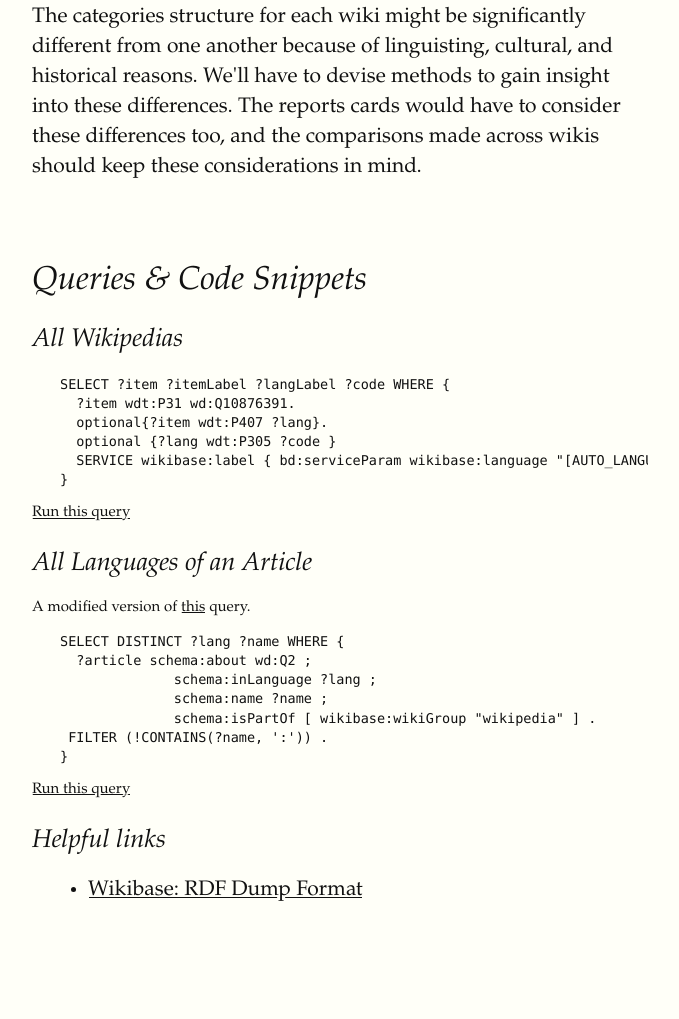
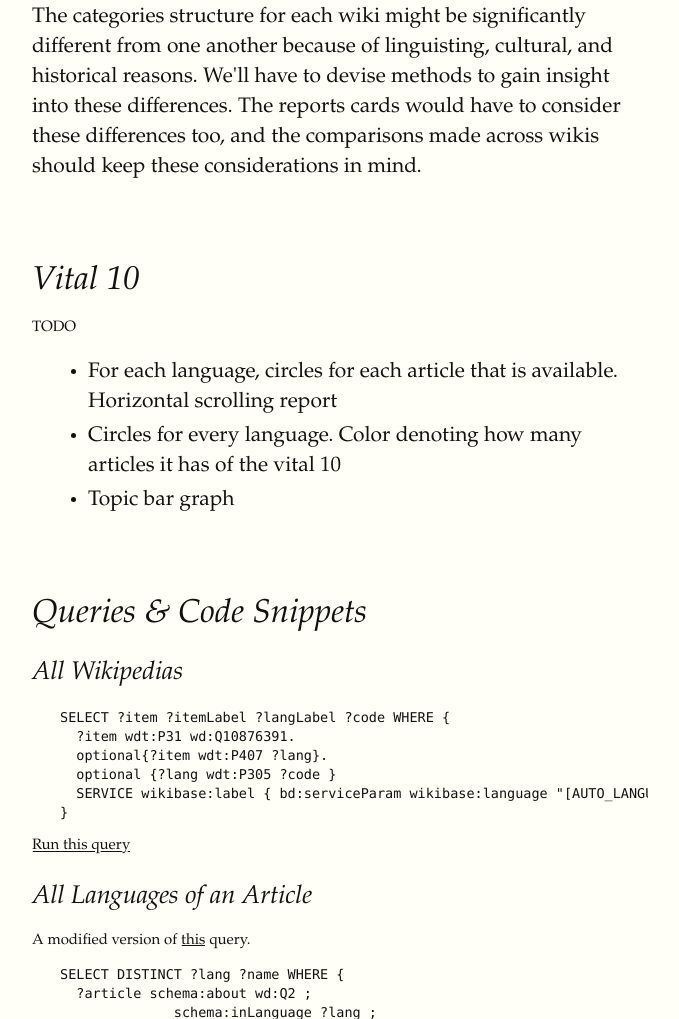
Before and after one commit to prtksxna/knowledgepie-experiments, a website: page index.html in a window 1280 px wide. Shown: the part 885-1904 px from the top of the page, without its empty margins (128-807 px from the left). Drawn offline with Linux system fonts and the light colour scheme; a web font is replaced by a local one.

Commit message:
feat: adding some details about the vital10

```diff
--- a/index.html
+++ b/index.html
@@ -71,6 +71,16 @@
       </section>
 
       <section>
+        <h2>Vital 10</h2>
+        TODO
+        <ul>
+          <li>For each language, circles for each article that is available. Horizontal scrolling report</li>
+          <li>Circles for every language. Color denoting how many articles it has of the vital 10</li>
+          <li>Topic bar graph</li>
+        </ul>
+      </section>
+
+      <section>
         <h2>Queries & Code Snippets</h2>
         <h3>All Wikipedias</h3>
         <pre><code>SELECT ?item ?itemLabel ?langLabel ?code WHERE {
```
